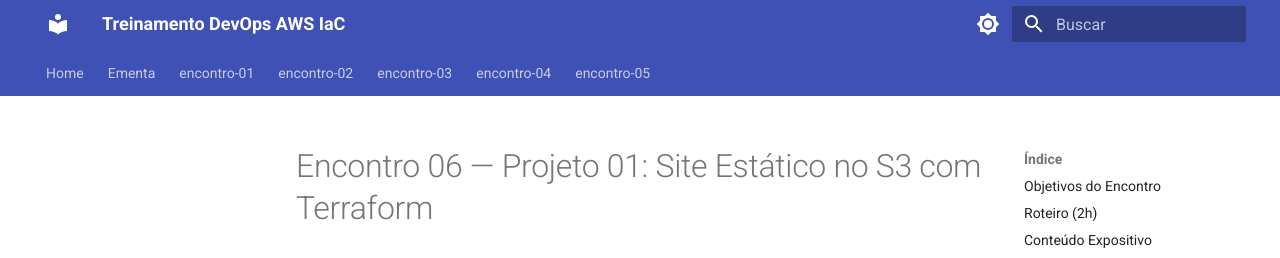
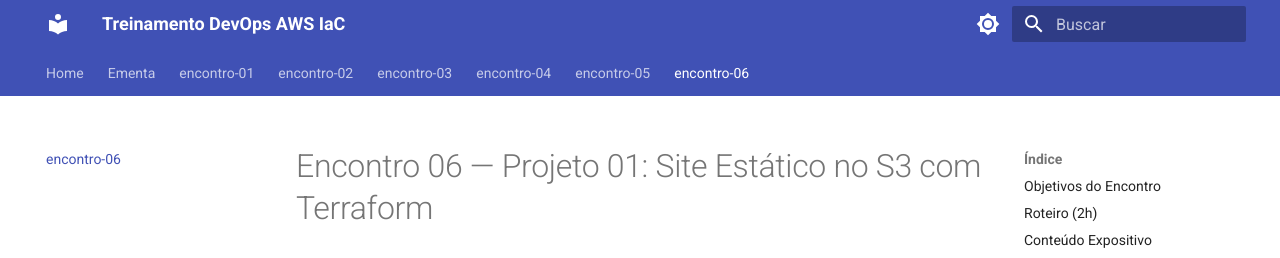
Before and after one commit to uiuqM/treinamento-devops-aws-iac-epic, an MkDocs documentation site: the page built from docs/encontro-06.md, in a window 1280 px wide and 900 px high. Shown: the top 258 px of the window. Built offline with MkDocs 1.6.1 and Material for MkDocs 9.7.7, drawn with Linux system fonts in a browser that asks for light colours.

Commit message:
add encontro-06

```diff
--- a/mkdocs.yml
+++ b/mkdocs.yml
@@ -53,3 +53,4 @@ nav:
   - encontro-03: encontro-03.md
   - encontro-04: encontro-04.md
   - encontro-05: encontro-05.md
+  - encontro-06: encontro-06.md
```
